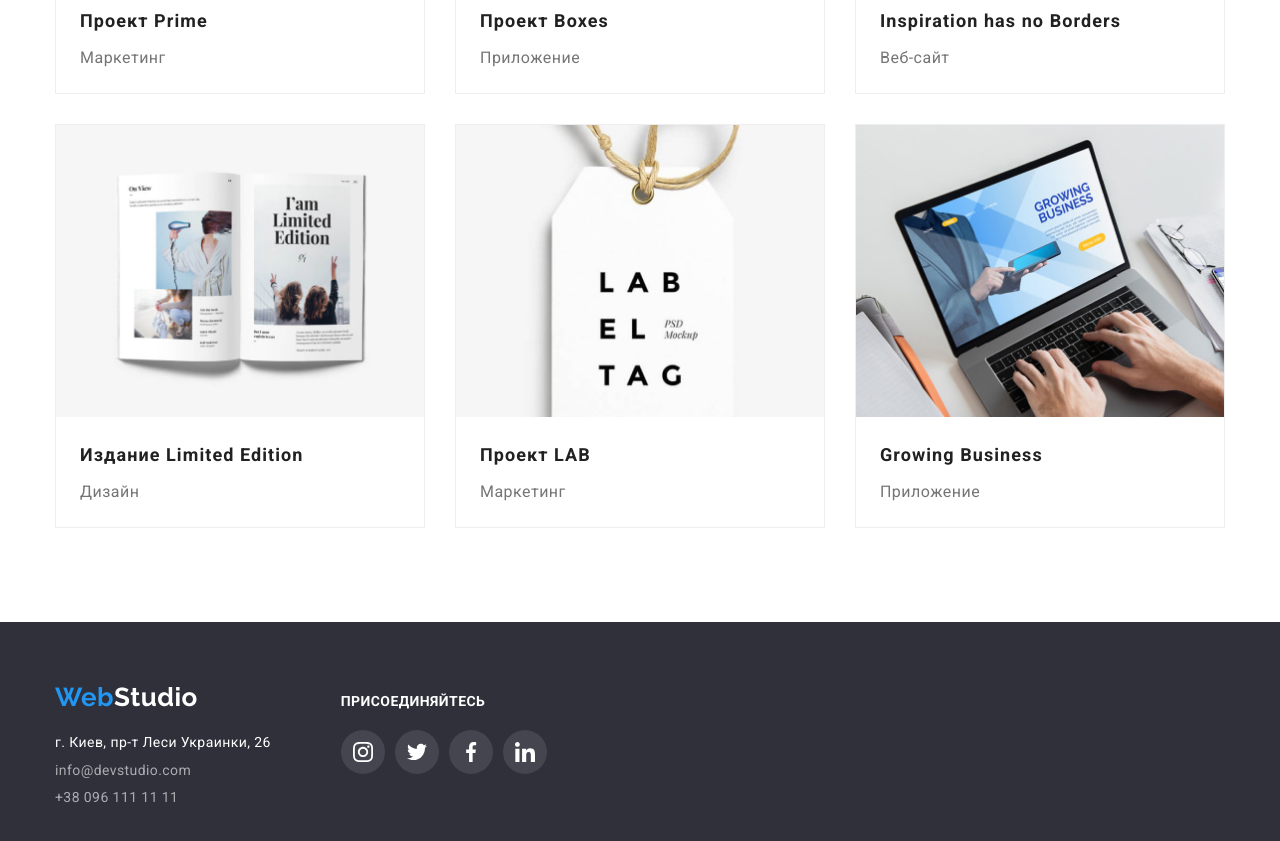
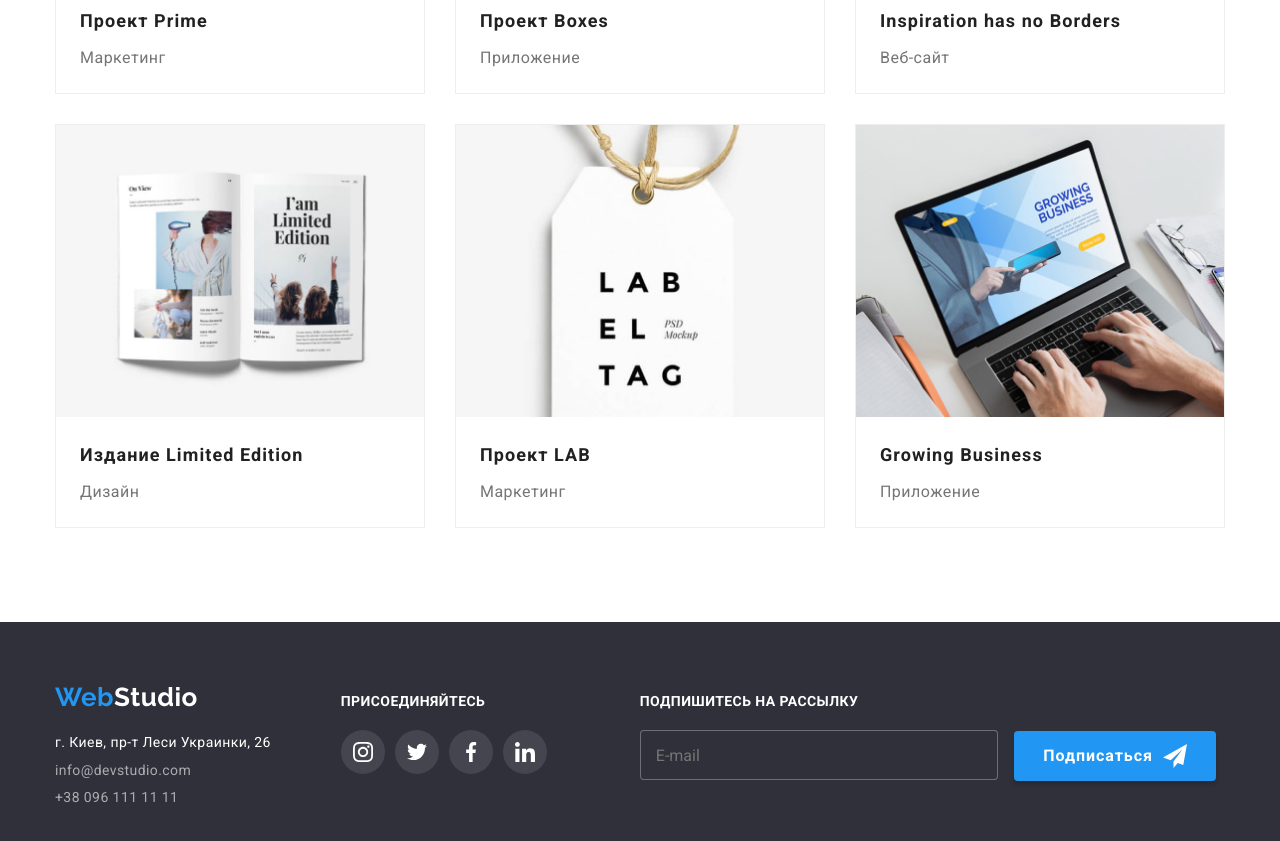
Before and after one commit to Marina-Starikovskaja/goit-markup-hw-06, a plain HTML site: page portfolio.html in a window 1280 px wide. Shown: the part 1010-1851 px from the top of the page. Drawn offline with nearby package versions, Linux system fonts and the light colour scheme; a web font is replaced by a local one.

Commit message:
Добавляет подписку в портфолио

```diff
--- a/portfolio.html
+++ b/portfolio.html
@@ -293,6 +293,22 @@
                     </li>
                 </ul>
             </div>
+
+            <!-- Подписка в футере -->
+            <div class="subscription">
+                <p class="subscription-title">Подпишитесь на рассылку</p>
+                <form>
+                    <label class="subscription-label" for="email"></label>
+                    <input class="subscription-input" type="email" name="subscription" id="email" placeholder="E-mail">
+                    <button class="subscription-button" type="submit">
+                        Подписаться
+                        <svg class="button-icon-send" width="24px" height="24px">
+                            <use href="./images/icons.svg#icon-send"></use>
+                        </svg>
+                    </button>
+                </form>
+            </div>
+
         </div>
     </footer>
 
```
